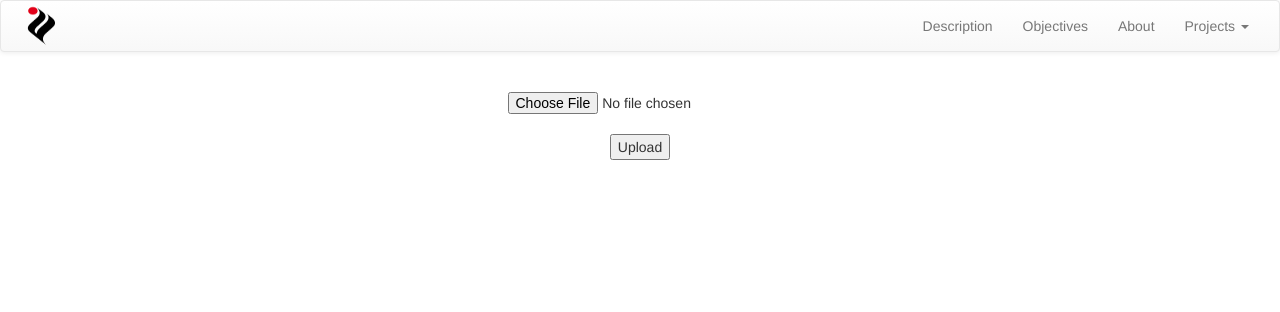
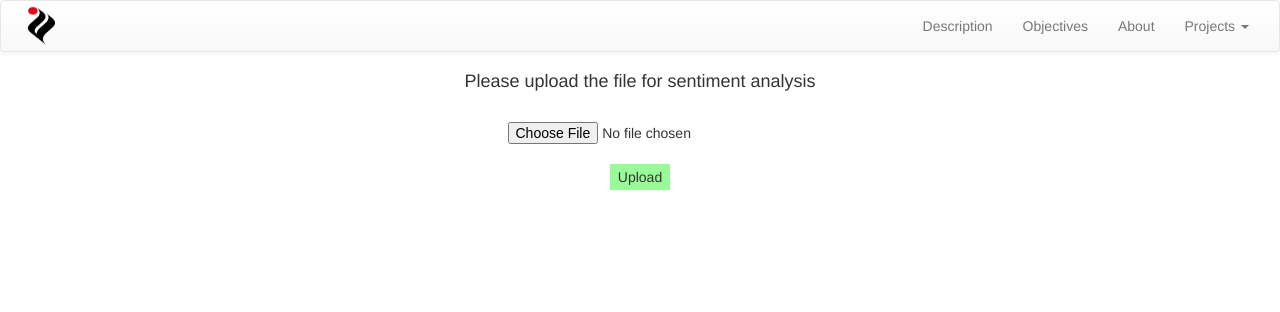
Before and after one commit to khushmeeet/mlsite, a Python web app: template app/templates/projects/doc.html in a window 1280 px wide. Shown: the top 312 px of the page. Run offline with Jinja, Linux system fonts and the light colour scheme; the template is opened without the code that fills it, so the values that code supplies are empty; some libraries are stand-ins or nearby versions.

Commit message:
defined graph for /doc

```diff
--- a/app/doc/views.py
+++ b/app/doc/views.py
@@ -30,8 +30,8 @@ def doc():
             file.save(os.path.join(UPLOAD_FOLDER, filename))
         with open('./uploads/' + filename) as f:
             query = f.read()
-        data, emotion_sents, score = processing_results(query)
+        data, emotion_sents, score, line_sentiment, text = processing_results(query)
 
-        return render_template('projects/doc.html', data=[data, emotion_sents, score])
+        return render_template('projects/doc.html', data=[data, emotion_sents, score, line_sentiment, text])
     else:
         return render_template('projects/doc.html')
--- a/app/load.py
+++ b/app/load.py
@@ -95,9 +95,12 @@ def get_most_count(x):
 
 def processing_results(query):
     text = query.split('\n')
+
     predict_list = []
+    line_sentiment = []
     for t in text:
         p = predictor(t)
+        line_sentiment.append(most_common(p))
         predict_list.append(p)
 
     data = {'AdaBoost': 0,
@@ -133,7 +136,7 @@ def processing_results(query):
     # overall score
     score = most_common(list(data.values()))
 
-    return data, emotion_sents, score
+    return data, emotion_sents, score, line_sentiment, text
 
 
 pmodel, lmodel, graph = init_model()
--- a/app/static/style.css
+++ b/app/static/style.css
@@ -18,24 +18,38 @@ body {
 
 .result-list {
     list-style: none;
-    padding: 20px;
+    padding: 10px 20px 20px 0px;
 }
 
 .aggregate-list {
-    margin-left: 20px;
-    width: 40%;
+    margin-left: 50px;
+    width: 50%;
     padding-top: 10px;
     margin-right: 50px;
 }
 
-#overall {
+.overall {
     text-align: center;
 }
 
 .results {
     display: inline-flex;
     padding-top: 40px;
+    width: 100%;
+    margin: 0 auto;
 }
+
+/* projects/doc.html */
+
+h4 {
+    text-align: center;
+}
+
+input[type=submit] {
+    background-color: palegreen;
+    border: 2px palegreen solid;
+}
+
 
 /* */
 #predict {
--- a/app/templates/projects/doc.html
+++ b/app/templates/projects/doc.html
@@ -1,18 +1,62 @@
 {% extends 'base.html' %}
 {% block content %}
-    <form method="post" enctype=multipart/form-data action="{{ url_for('doc.doc') }}">
-        <input type=file name=file>
-        <input type=submit value=Upload>
+    <h4>Please upload the file for sentiment analysis</h4>
+    <form method="post" enctype="multipart/form-data" action="{{ url_for('doc.doc') }}">
+        <input type="file" name="file" id="upload">
+        <input type="submit" value="Upload">
     </form>
     {% if data %}
-        <div>
-            <div>
+        <h5 class="overall">Overall sentiment : {{ data[2] }}</h5>
+        <div class="results">
+            <div class="aggregate-list">
+                <h5>Prediction Results</h5>
                 <ul class="result-list">
                     {% for key, value in data[0].items() %}
                         <li>{{ key }} : {{ value }}</li>
                     {% endfor %}
                 </ul>
             </div>
+            <div>
+                <canvas id="barChart"></canvas>
+                <script>
+                    var ctx = document.getElementById("barChart").getContext('2d');
+                    ctx.canvas.width = 900;
+                    ctx.canvas.height = 300;
+                    var myChart = new Chart(ctx, {
+                        type: 'bar',
+                        data: {
+                            labels: ["Negative", "Neutral", "Positive"],
+                            datasets: [{
+                                label: '# of sentences with negative, neutral and positive sentiment',
+                                data: {{ data[1] }},
+                                backgroundColor: [
+                                    'rgba(255, 99, 132, 0.2)',
+                                    'rgba(54, 162, 235, 0.2)',
+                                    'rgba(255, 206, 86, 0.2)',
+                                    'rgba(255, 159, 64, 0.2)'
+                                ]
+                            }]
+                        },
+                        options: {
+                            maintainAspectRatio: true,
+                            scales: {
+                                yAxes: [{
+                                    ticks: {
+                                        beginAtZero: true,
+                                        stepSize: 1
+                                    }
+                                }]
+                            }
+                        }
+                    });
+                </script>
+            </div>
+            <div>
+                <script>
+                    var file = document.getElementById("upload").files;
+                    console.log(file)
+                </script>
+            </div>
         </div>
     {% endif %}
 {% endblock %}
```
Also changed, not shown: app/templates/projects/line.html (+5 -6 lines).
